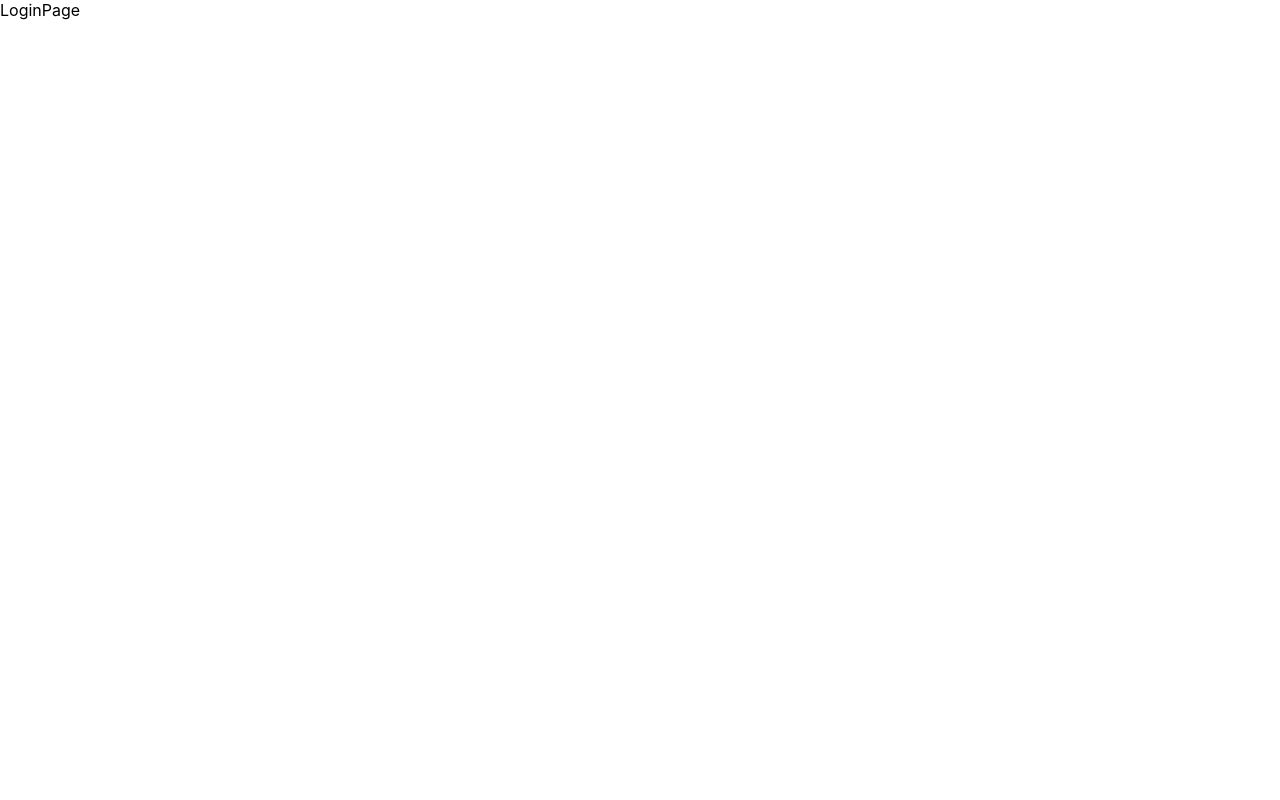
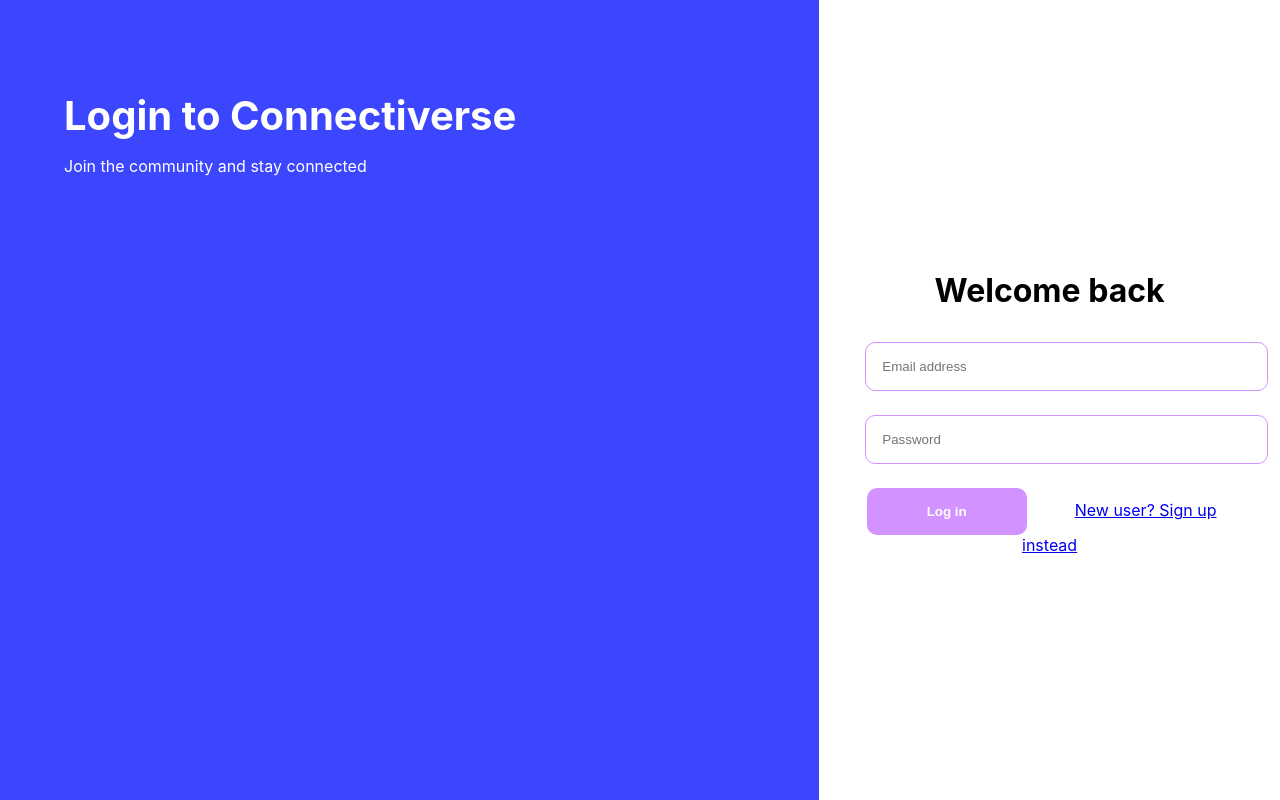
Before and after one commit to mrinmoy32/Connectiverse-React, a React (Create React App) app: page /login in a window 1280 px wide. Built offline with nearby package versions, Linux system fonts and the light colour scheme.

Commit message:
upto SignupPage

```diff
--- a/src/App.js
+++ b/src/App.js
@@ -3,6 +3,7 @@
 import Navbar from './components/common/Navbar';
 import LandingPage from './pages/LandingPage';
 import LoginPage from './pages/LoginPage';
+import SignupPage from './pages/SignupPage';
 import HomePage from './pages/Home';
 import UserPosts from './pages/UserPosts';
 import UserPost from './pages/UserPost';
@@ -16,6 +17,7 @@
       <Routes>
         <Route path="/" Component={LandingPage} />
         <Route path="/login" Component={LoginPage} />
+        <Route path="/signup" Component={SignupPage} />
         <Route path="/home" Component={HomePage} />
         <Route path="/user/posts" Component={UserPosts} />
         <Route path="/user/post/:postId" Component={UserPost} />
--- a/src/pages/LandingPage.css
+++ b/src/pages/LandingPage.css
@@ -50,22 +50,16 @@
   gap: 1rem;
 }
 
-.login-button,
-.signup-button {
+.landing__login-button,
+.landing__signup-button {
   padding: 1rem 2rem;
   border: none;
   color: white;
   font-weight: bold;
   cursor: pointer;
   transition: background-color 0.3s;
-}
-
-.login-button {
   background-color: rgb(60, 70, 255);
-}
-
-.signup-button {
-  background-color: rgb(60, 70, 255);
+  border-radius: 10px;
 }
 
 /* Media Query for responsiveness */
@@ -92,8 +86,8 @@
     min-height: 34%;
   }
 
-  .login-button,
-  .signup-button {
+  .landing__login-button,
+  .landing__signup-button {
     width: 100%;
   }
 }
--- a/src/pages/LandingPage.js
+++ b/src/pages/LandingPage.js
@@ -18,10 +18,10 @@
           <h2>Get Started</h2>
           <div className="buttons">
             <Link to="/login">
-              <button className="login-button">Log in</button>
+              <button className="landing__login-button">Log in</button>
             </Link>
             <Link to="/signup">
-              <button className="signup-button">Sign up</button>
+              <button className="landing__signup-button">Sign up</button>
             </Link>
           </div>
         </div>
--- /dev/null
+++ b/src/pages/LoginPage.css
@@ -0,0 +1,76 @@
+.login-page {
+  display: flex;
+  height: 100vh;
+  overflow: hidden;
+}
+
+.login__left-section {
+  flex: 1.2;
+  background-color: rgb(60, 70, 255);
+  color: white;
+  padding: 4rem;
+  box-sizing: border-box;
+}
+
+.login-text h1 {
+  font-size: 2.5rem;
+  margin-bottom: 1rem;
+}
+
+.login__right-section {
+  flex: 0.8;
+  background-color: white;
+  padding: 4rem, 8rem;
+  box-sizing: border-box;
+  display: flex;
+  justify-content: center;
+  align-items: center;
+}
+
+.login-form {
+  text-align: center;
+  width: 80%;
+}
+
+.login-form h2 {
+  font-size: 2rem;
+  margin-bottom: 2rem;
+}
+
+.input-container {
+  margin-bottom: 1.5rem;
+}
+
+input {
+  width: 100%;
+  padding: 1rem;
+  border: 1px solid rgb(210, 146, 255);
+  border-radius: 10px;
+}
+
+.login-button {
+  padding: 1rem 2rem;
+  border: none;
+  background-color: rgb(210, 146, 255);
+  color: white;
+  font-weight: bold;
+  border-radius: 10px;
+  cursor: pointer;
+  margin-right: 3rem;
+  margin-left: -1rem;
+  width: 10rem;
+}
+
+/* Media Query for responsiveness */
+@media screen and (max-width: 768px) {
+  .login-page {
+    flex-direction: column;
+  }
+
+  .left-section,
+  .right-section {
+    flex: none;
+    width: 100%;
+    padding: 2rem;
+  }
+}
--- a/src/pages/LoginPage.js
+++ b/src/pages/LoginPage.js
@@ -1,9 +1,31 @@
-import React from 'react'
+import React from 'react';
+import { Link } from 'react-router-dom';
+import './LoginPage.css'; // Import the CSS file for styling
 
 function LoginPage() {
   return (
-    <div>LoginPage</div>
-  )
+    <div className="login-page">
+      <div className="login__left-section">
+        <div className="login-text">
+          <h1>Login to Connectiverse</h1>
+          <p>Join the community and stay connected</p>
+        </div>
+      </div>
+      <div className="login__right-section">
+        <form className="login-form">
+          <h2>Welcome back</h2>
+          <div className="input-container">
+            <input type="email" placeholder="Email address" />
+          </div>
+          <div className="input-container">
+            <input type="password" placeholder="Password" />
+          </div>
+          <button className="login-button">Log in</button>
+          <Link to="/signup">New user? Sign up instead</Link>
+        </form>
+      </div>
+    </div>
+  );
 }
 
-export default LoginPage
+export default LoginPage;
--- /dev/null
+++ b/src/pages/SignupPage.css
@@ -0,0 +1,77 @@
+/* Signup Page Styles */
+.signup-page {
+  display: flex;
+  height: 100vh;
+  overflow: hidden;
+}
+
+.singup__left-section {
+  flex: 1;
+  background-color: rgb(60, 70, 255);
+  color: white;
+  padding: 4rem;
+  box-sizing: border-box;
+}
+
+.signup-text h1 {
+  font-size: 2.5rem;
+  margin-bottom: 1rem;
+}
+
+.signup__right-section {
+  flex: 1;
+  background-color: white;
+  padding: 4rem;
+  box-sizing: border-box;
+  display: flex;
+  justify-content: center;
+  align-items: center;
+}
+
+.signup-form {
+  text-align: center;
+  width: 80%;
+}
+
+.signup-form h2 {
+  font-size: 2rem;
+  margin-bottom: 2rem;
+}
+
+.input-container {
+  margin-bottom: 1.5rem;
+}
+
+input {
+  width: 100%;
+  padding: 1rem;
+  border: 1px solid rgb(210, 146, 255);
+  border-radius: 10px;
+}
+
+.signup-button {
+  padding: 1rem 2rem;
+  border: none;
+  background-color: rgb(210, 146, 255);
+  color: white;
+  font-weight: bold;
+  border-radius: 10px;
+  cursor: pointer;
+  margin-right: 3rem;
+
+
+}
+
+/* Media Query for responsiveness */
+@media screen and (max-width: 768px) {
+  .signup-page {
+    flex-direction: column;
+  }
+
+  .left-section,
+  .right-section {
+    flex: none;
+    width: 100%;
+    padding: 2rem;
+  }
+}
--- /dev/null
+++ b/src/pages/SignupPage.js
@@ -0,0 +1,34 @@
+import React from 'react';
+import './SignupPage.css'; // Import the CSS file for styling
+import { Link } from 'react-router-dom';
+
+function SignupPage() {
+  return (
+    <div className="signup-page">
+      <div className="singup__left-section">
+        <div className="signup-text">
+          <h1>Join Connectiverse</h1>
+          <p>Create your account and connect with others</p>
+        </div>
+      </div>
+      <div className="signup__right-section">
+        <form className="signup-form">
+          <h2>Welcome aboard</h2>
+          <div className="input-container">
+            <input type="text" placeholder="Name" />
+          </div>
+          <div className="input-container">
+            <input type="email" placeholder="Email address" />
+          </div>
+          <div className="input-container">
+            <input type="password" placeholder="Password" />
+          </div>
+          <button className="signup-button">Sign up</button>
+          <Link to="/login">Already have a account? plesae login</Link>
+        </form>
+      </div>
+    </div>
+  );
+}
+
+export default SignupPage;
```
Also changed, not shown: src/components/common/Card.js (added).
